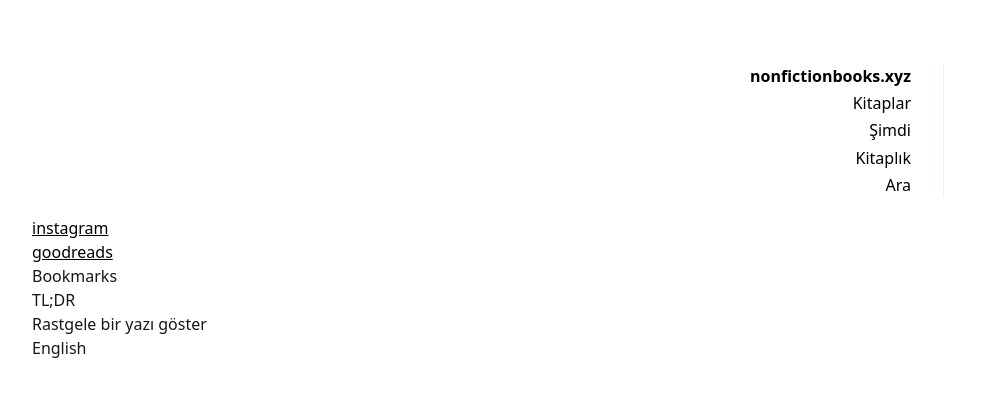
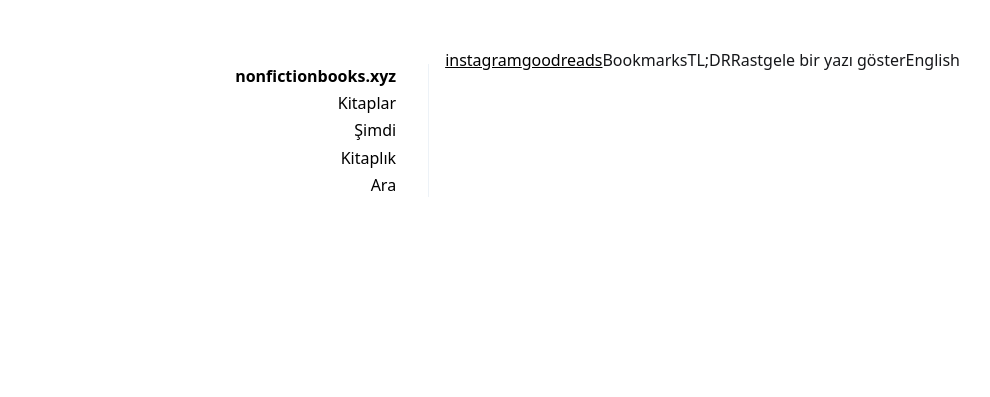
Before and after one commit to baneteasnow2/baneteasnow2.github.io, a Jekyll site: the page built from index.html, in a window 1280 px wide. Shown: the top 397 px of the page, without its empty margins (144-1134 px from the left). Built offline with Jekyll 4.4.1, drawn with Linux system fonts in a browser that asks for light colours.

Commit message:
Update index.html

```diff
--- a/index.html
+++ b/index.html
@@ -1,11 +1,9 @@
 ---
 layout: default
 ---
-<div style="width:100%;">
 <p><a href="https://www.instagram.com/betterwithbooksandcoffee/" target="_blank" rel="noreferrer,nofollow" title="instagram">instagram</a></p>
 <p><a href="https://www.goodreads.com/nonfictionbooksxyz/" target="_blank" rel="noreferrer,nofollow" title="goodreads">goodreads</a></p>
 <p>Bookmarks</p>
 <p>TL;DR</p>
 <p>Rastgele bir yazı göster</p>
 <p>English</p>
-</div>
```
